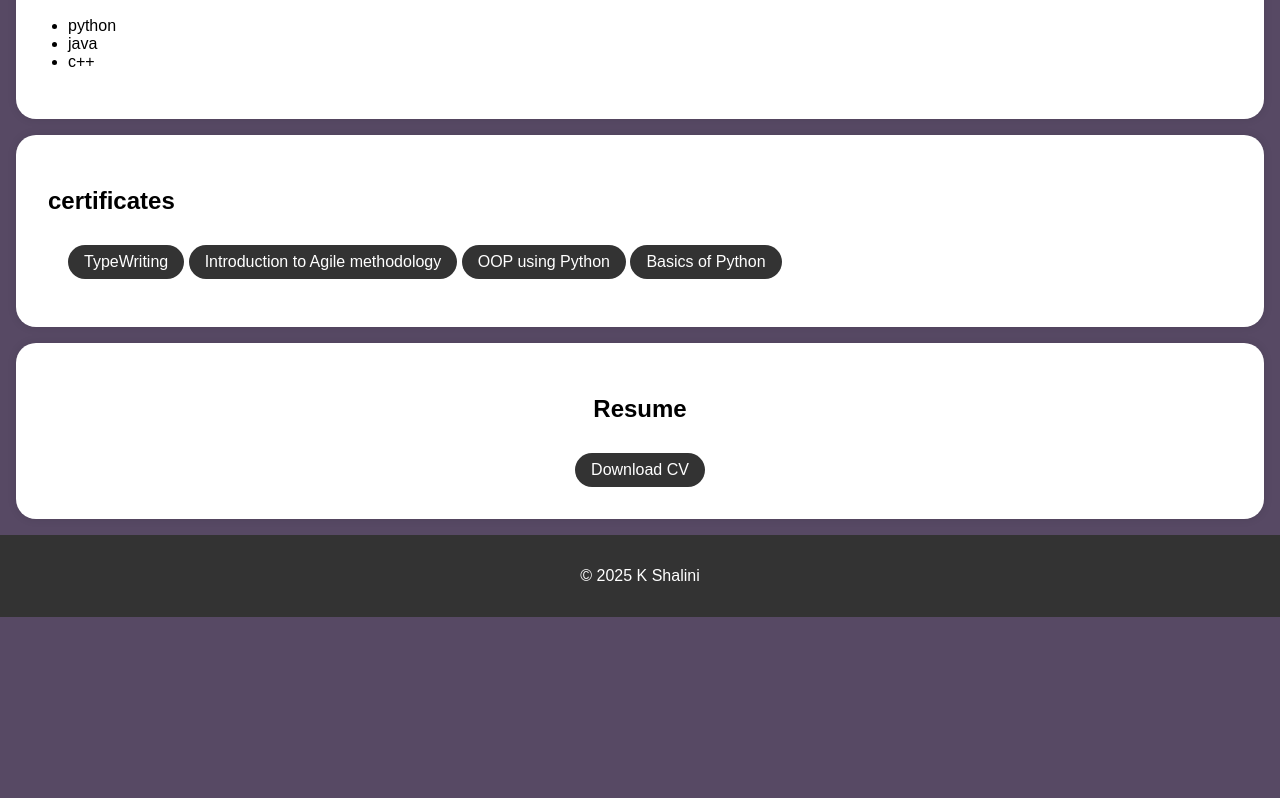
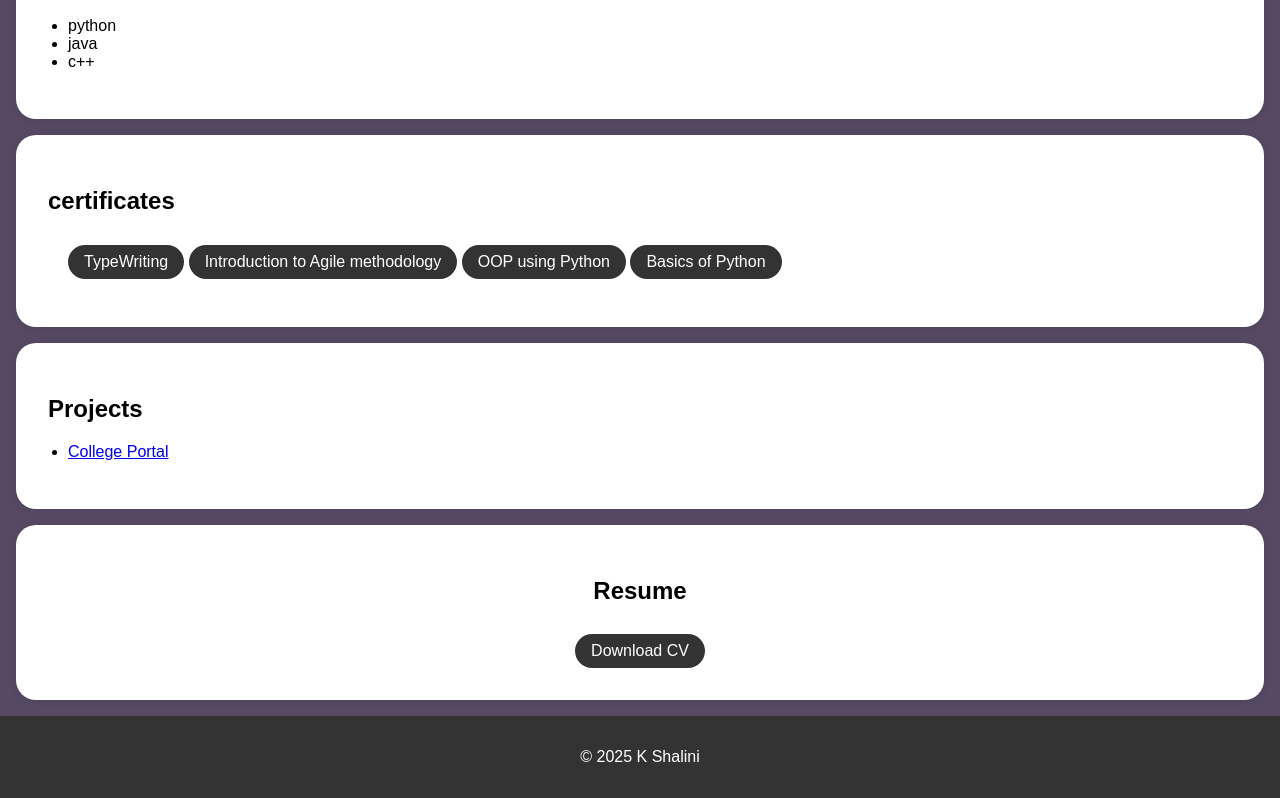
Before and after one commit to K123Shalini/digital-portfolio, a plain HTML site: page index.html in a window 1280 px wide. Shown: the part 695-1493 px from the top of the page. Before the commit the page ends 1312 px from the top, so only its background shows below. Drawn offline with Linux system fonts and the light colour scheme.

Commit message:
index.html

```diff
--- a/index.html
+++ b/index.html
@@ -159,7 +159,14 @@
             </ul>
         </div>
     </section>
-
+<section id="projects">
+    <div class="section-content">
+        <h2>Projects</h2>
+        <ul>
+            <li><a href="#">College Portal</a></li>
+        </ul>
+    </div>
+</section>
     <section id="resume">
 
         <div class="section-content">
```
